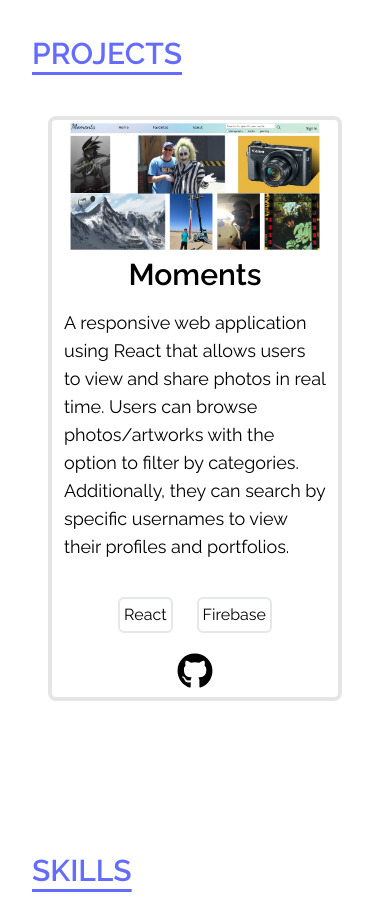
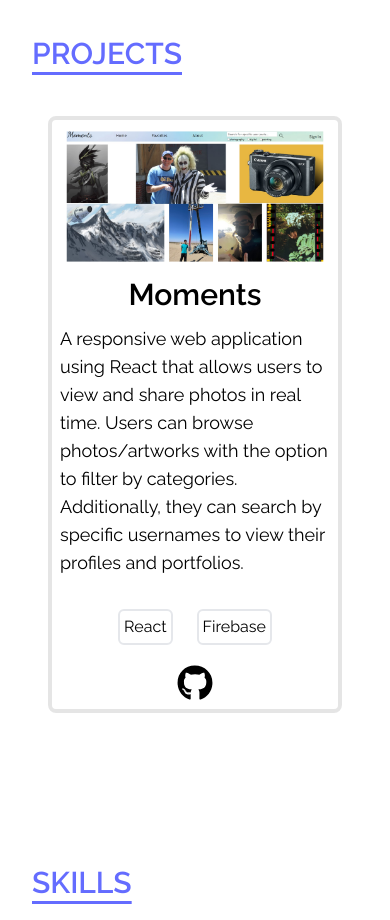
Before and after one commit to peijie36/peijie36.github.io, a React (Vite) app: page / in a window 390 px wide. Shown: the part 840-1760 px from the top of the page. Built offline with nearby package versions, Linux system fonts and the light colour scheme.

Commit message:
Update mobile project style

```diff
--- a/src/components/ProjectCard/ProjectCard.jsx
+++ b/src/components/ProjectCard/ProjectCard.jsx
@@ -9,11 +9,11 @@ const ProjectCard = ( { project } ) => {
             <img
                 src={project.img}
                 alt={`cover photo for ${project.name}`}
-                className="scale-95 self-center max-sm:w-11/12 max-w-lg"
+                className="scale-95 max:sm:self-center max-sm:w-full max-sm:p-2 max-w-[500px]"
             />
             <div className="flex flex-col justify-between">
                 <h1 className="text-3xl sm:text-4xl font-semibold py-1">{project.name}</h1>
-                <p className="p-3 text-left text-lg">{project.description}</p>
+                <p className="p-2 text-left text-lg">{project.description}</p>
                 <div className="flex flex-col items-center">
                     <ul className="mt-3 sm:mt-7 flex flex-row justify-center items-end">
                         {project.techStack.map((tech) => (
```
